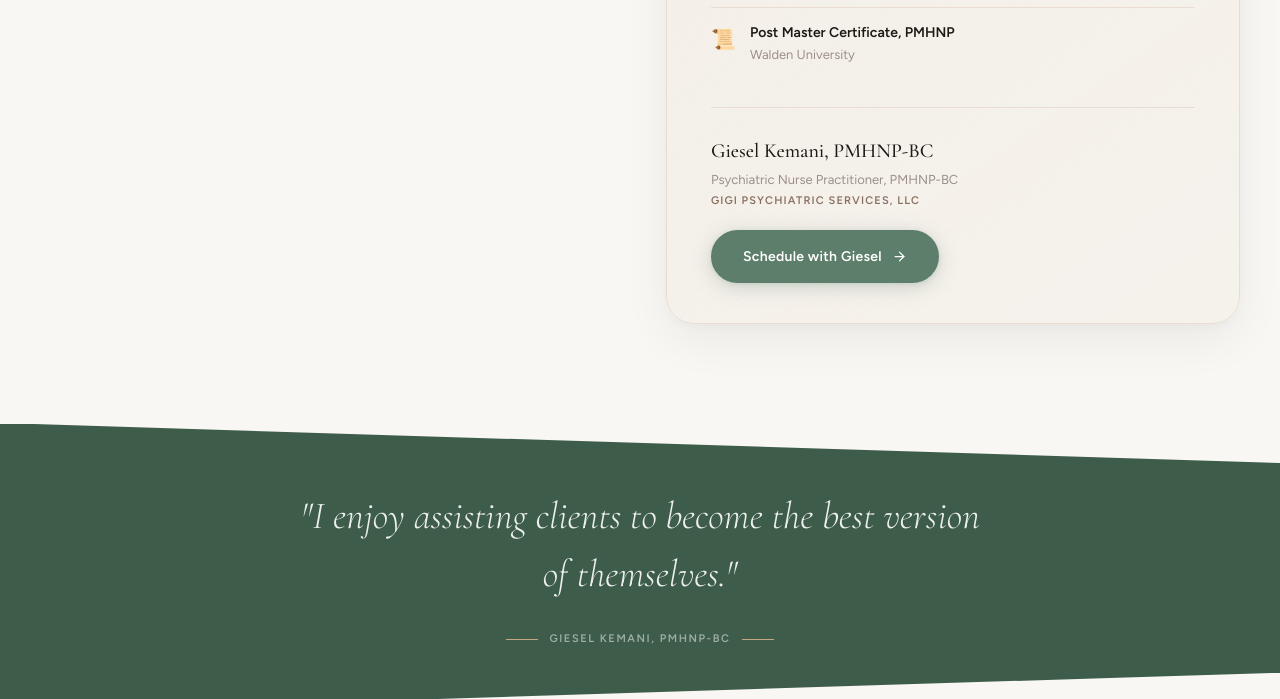
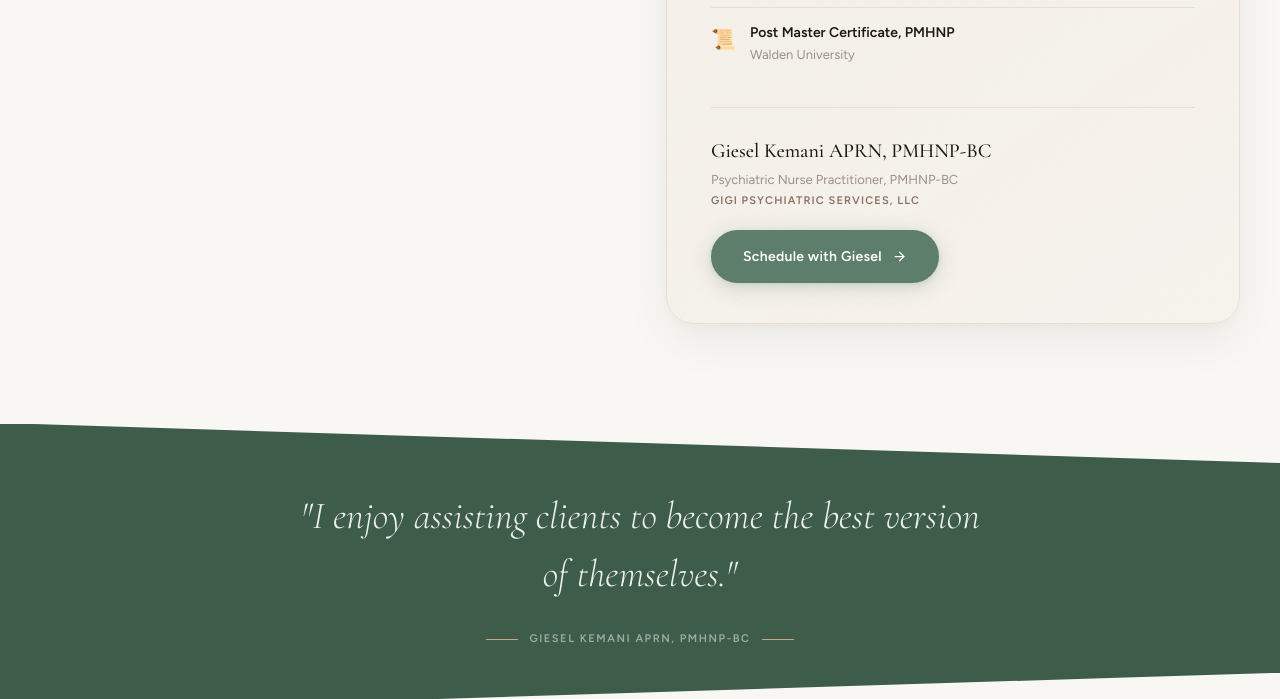
Before and after one commit to pkemani06/gigi-psychiatric-services, a React (Create React App) app in the folder frontend/: page /about in a window 1280 px wide. Shown: the part 1040-1739 px from the top of the page. Built offline with nearby package versions, Linux system fonts and the light colour scheme.

Commit message:
updated the frontend for about to add the full description for medical title

```diff
--- a/frontend/src/pages/about.jsx
+++ b/frontend/src/pages/about.jsx
@@ -428,7 +428,7 @@ export default function AboutPage() {
                       fontSize: 20, fontWeight: 500,
                       color: "var(--text)", margin: 0,
                     }}>
-                      Giesel Kemani, PMHNP-BC
+                      Giesel Kemani APRN, PMHNP-BC
                     </p>
                     <p style={{ fontFamily: "'Figtree', sans-serif", fontSize: 13, color: "var(--text-3)", margin: 0 }}>
                       Psychiatric Nurse Practitioner, PMHNP-BC
@@ -493,7 +493,7 @@ export default function AboutPage() {
                 letterSpacing: "0.14em", textTransform: "uppercase",
                 color: "rgba(255,255,255,0.5)",
               }}>
-                Giesel Kemani, PMHNP-BC
+                 Giesel Kemani APRN, PMHNP-BC
               </span>
               <div style={{ width: 32, height: 1, background: "var(--gold)" }} />
             </div>
```
